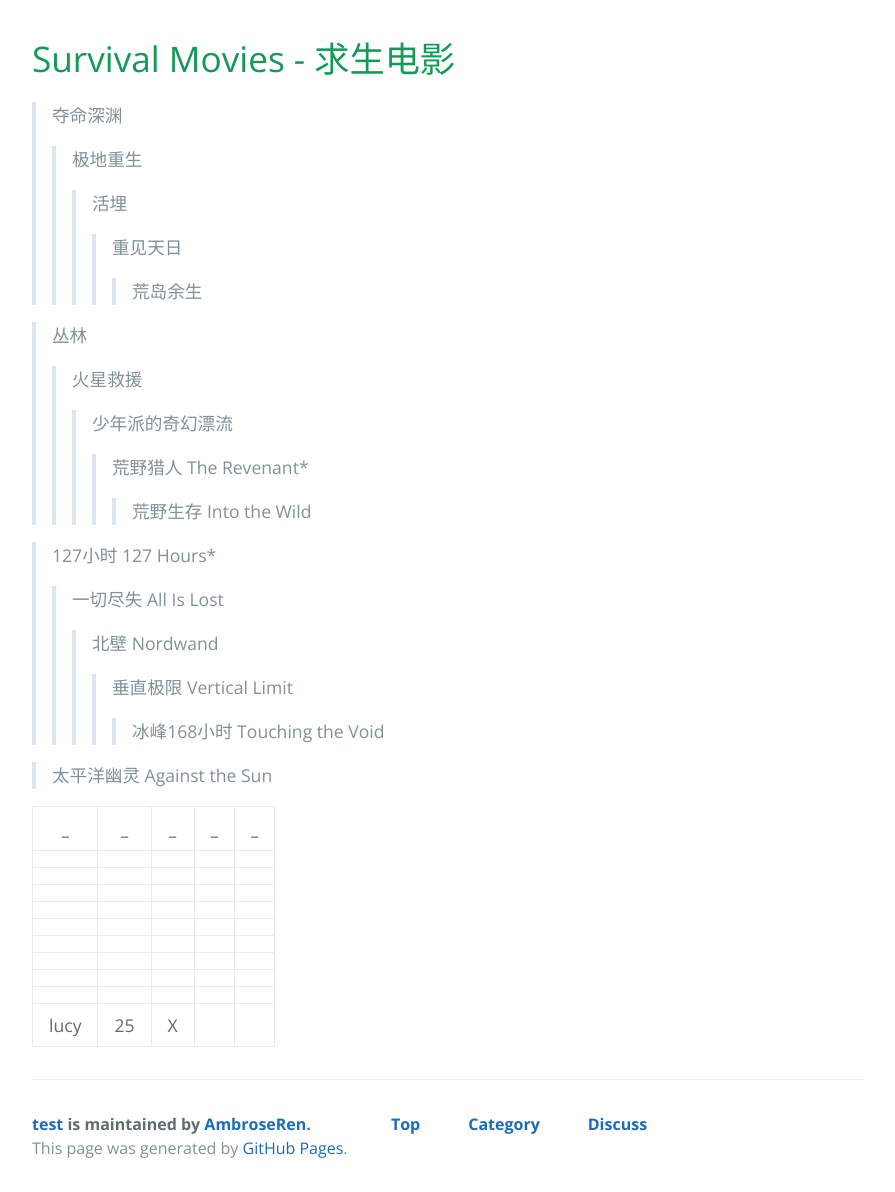
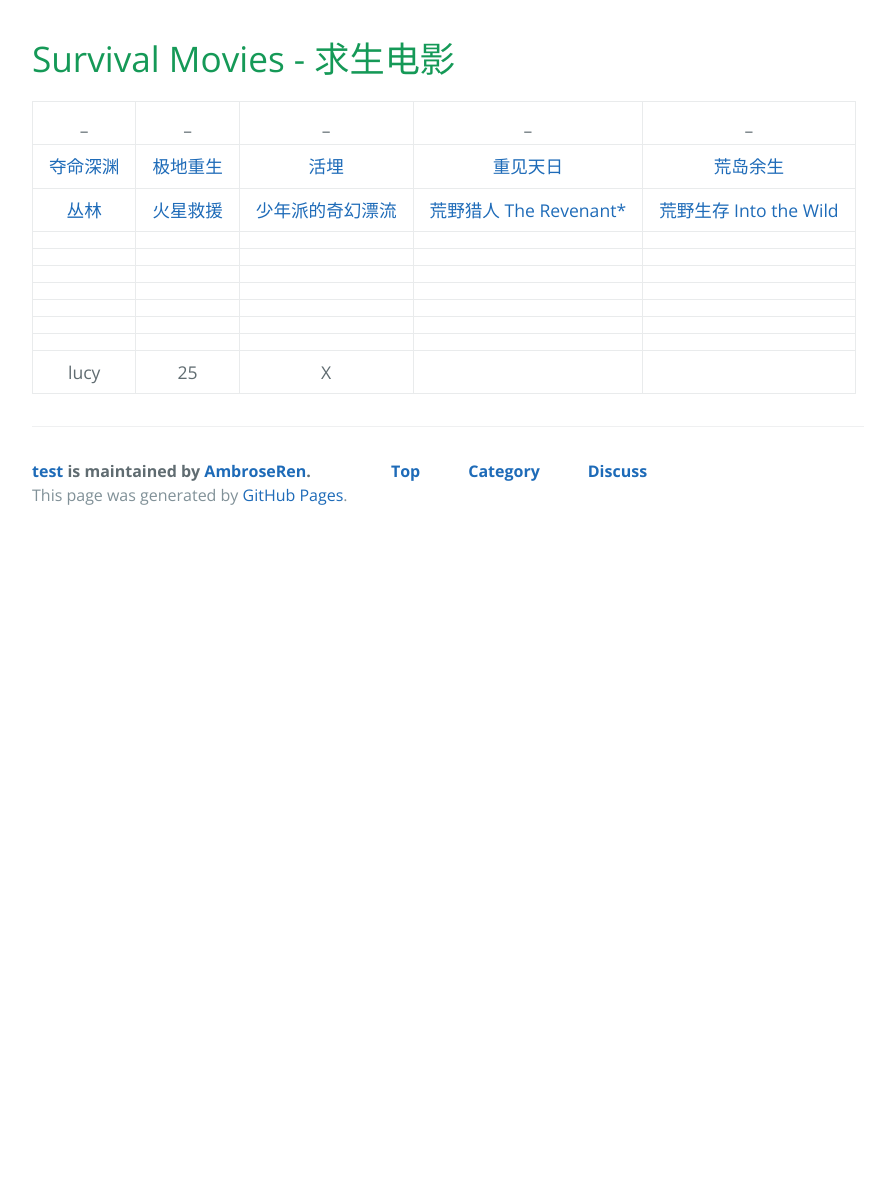
Before and after one commit to AmbroseRen/test, a Jekyll site: the page built from Art/Movies/SurvivalMovies.md, in a window 1280 px wide. Shown: the whole page, without its empty margins (192-1087 px from the left). Built offline with Jekyll 4.4.1, drawn with Linux system fonts in a browser that asks for light colours; our own code applies the rules of GitHub Pages for plain Markdown files; the repository's description, which GitHub fills in, is left out; after the commit the page ends 900 px from its top, so only the background shows below that.

Commit message:
Update SurvivalMovies.md

```diff
--- a/Art/Movies/SurvivalMovies.md
+++ b/Art/Movies/SurvivalMovies.md
@@ -1,29 +1,9 @@
 # Survival Movies - 求生电影
-
->夺命深渊
->>极地重生
->>>活埋
->>>>重见天日
->>>>>荒岛余生
-
->丛林
->>火星救援
->>>少年派的奇幻漂流
->>>>荒野猎人 The Revenant*
->>>>>荒野生存 Into the Wild
-
->127小时 127 Hours*
->>一切尽失 All Is Lost
->>>北壁 Nordwand
->>>>垂直极限 Vertical Limit
->>>>>冰峰168小时 Touching the Void
-
->太平洋幽灵 Against the Sun
 
 | _ | _ | _ | _ | _ |
 |:---:|:---:|:---:|:---:|:---:|
-| []() | []() | []() | []() | []() |
-| []() | []() | []() | []() | []() |
+| [夺命深渊]() | [极地重生]() | [活埋]() | [重见天日]() | [荒岛余生]() |
+| [丛林]() | [火星救援]() | [少年派的奇幻漂流]() | [荒野猎人 The Revenant*]() | [荒野生存 Into the Wild]() |
 | []() | []() | []() | []() | []() |
 | []() | []() | []() | []() | []() |
 | []() | []() | []() | []() | []() |
```
